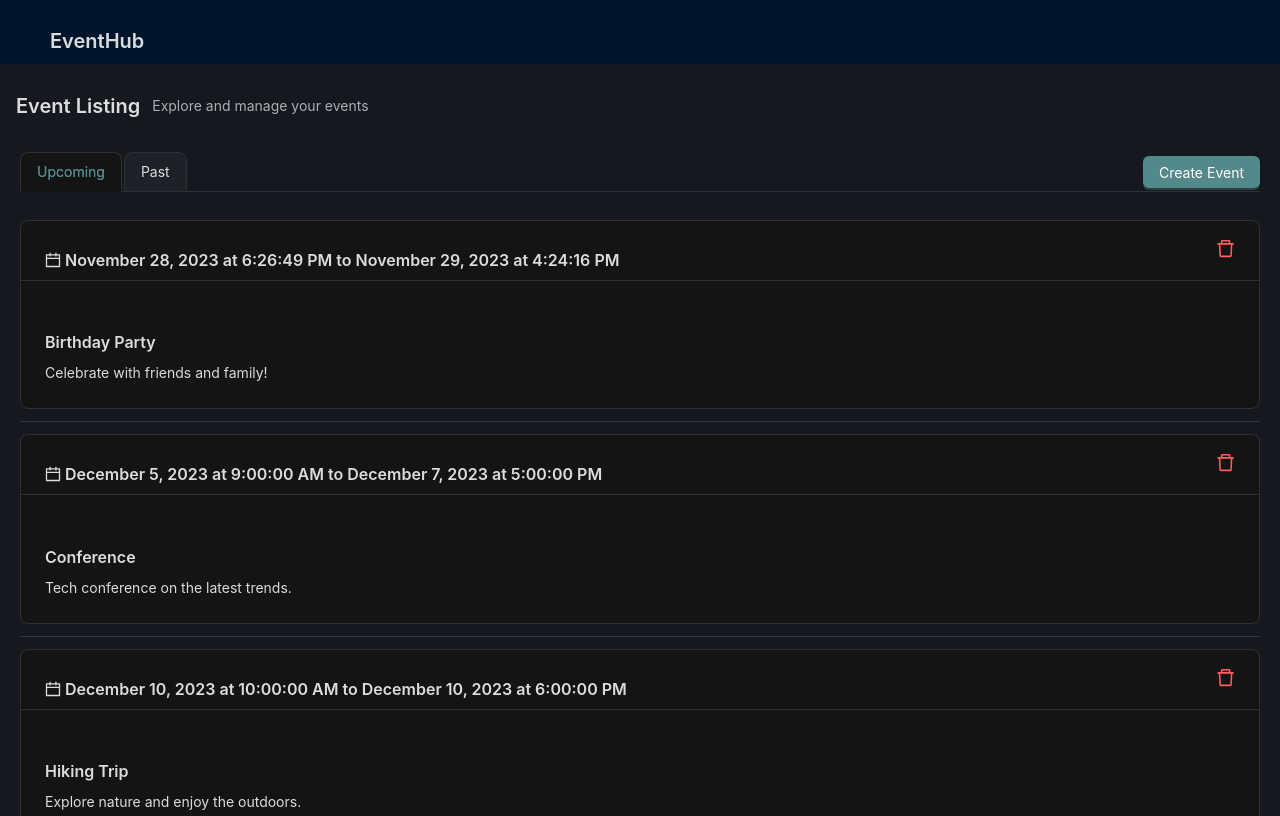
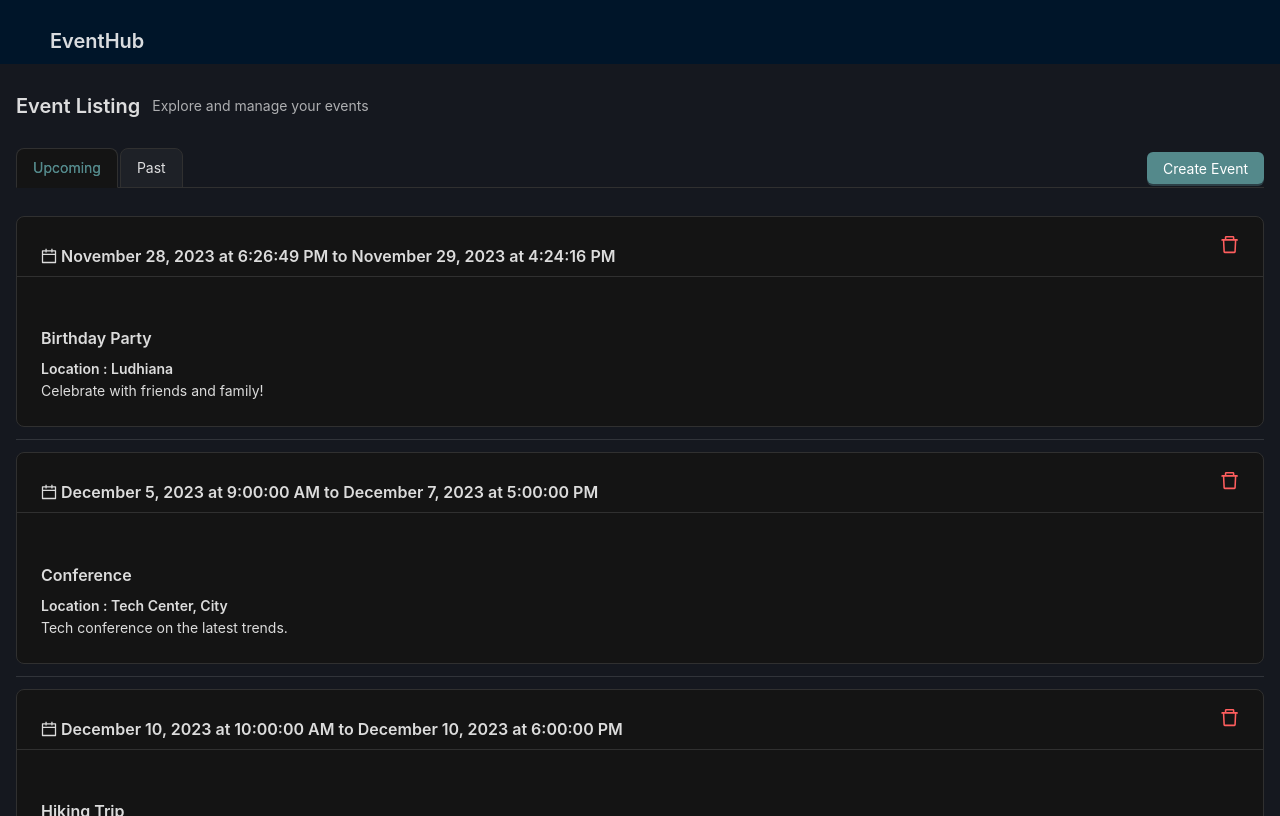
Before and after one commit to Durgesh2601/EventHub, a React (Create React App) app: page / in a window 1280 px wide. Built offline with nearby package versions, Linux system fonts and the light colour scheme.

Commit message:
chore: add constants

```diff
--- a/src/components/EventComponents/EventCard.jsx
+++ b/src/components/EventComponents/EventCard.jsx
@@ -45,8 +45,13 @@ const EventCard = ({ event, onDeleteEvent }) => {
         }
         style={{ width: "100%" }}
       >
-        <Title level={5}>{event.eventName}</Title>
-        <Text>{event?.description}</Text>
+        <Title level={5}>{event?.eventName}</Title>
+        {event?.location && (
+          <Row>
+            <Text strong>Location : {event?.location}</Text>
+          </Row>
+        )}
+        {event?.description && <Text>{event?.description}</Text>}
       </Card>
     </List.Item>
   );
--- a/src/components/EventComponents/EventHeader.jsx
+++ b/src/components/EventComponents/EventHeader.jsx
@@ -1,6 +1,7 @@
 import { Col, Row, Typography, Button, Divider } from "antd";
 import { ArrowLeftOutlined } from "@ant-design/icons";
 import { useNavigate } from "react-router-dom";
+import { ROUTES } from "../../constants";
 
 const { Title } = Typography;
 
@@ -8,7 +9,7 @@ const EventHeader = () => {
   const navigate = useNavigate();
 
   const handleGoBack = () => {
-    navigate(`/`);
+    navigate(ROUTES.LISTING_PAGE);
   };
 
   return (
--- a/src/components/Navbar/index.jsx
+++ b/src/components/Navbar/index.jsx
@@ -6,7 +6,7 @@ const { Title } = Typography;
 const Navbar = () => {
   return (
     <Layout>
-      <Header style={{ position: "fixed", zIndex: 1, width: "100%" }}>
+      <Header className="header-navbar">
         <Title level={4}>EventHub</Title>
       </Header>
     </Layout>
--- a/src/constants/index.js
+++ b/src/constants/index.js
@@ -51,8 +51,14 @@ const MOCK_EVENTS = [
 ];
 
 const EVENT_STATUSES = {
-  UPCOMING: "upcoming",
-  PAST: "past",
+  UPCOMING: {
+    key: "upcoming",
+    label: "Upcoming",
+  },
+  PAST: {
+    key: "past",
+    label: "Past",
+  },
 };
 
 const EVENT_KEYS = {
@@ -61,4 +67,16 @@ const EVENT_KEYS = {
   STATUS: "status",
 };
 
-export { MOCK_EVENTS, EVENT_STATUSES, EVENT_KEYS };
+const ROUTES = {
+  CREATE_EVENT: "/create-event",
+  LISTING_PAGE: "/",
+};
+
+const ACTION_MSGS = {
+  ADD_EVENT: "Event added successfully!",
+  REMOVE_EVENT: "Event removed successfully!",
+  UPDATE_EVENT: "Event updated successfully!",
+  ERROR_MSG: "Something went wrong. Please try again!",
+};
+
+export { MOCK_EVENTS, EVENT_STATUSES, EVENT_KEYS, ROUTES, ACTION_MSGS };
--- a/src/index.css
+++ b/src/index.css
@@ -27,4 +27,20 @@ code {
 .form-header {
   width: 96%;
   margin: auto;
+  margin-top: 5rem;
 }
+.card-row {
+  overflow-y: auto;
+  max-height: calc(100vh - 64px);
+}
+.main-container {
+  margin-top: 5rem;
+}
+.tab-container {
+  padding: 1rem;
+}
+.header-navbar {
+  position: fixed;
+  z-index: 1;
+  width: 100%;
+}
--- a/src/pages/CreateEvent.jsx
+++ b/src/pages/CreateEvent.jsx
@@ -3,6 +3,7 @@ import { useNavigate } from "react-router-dom";
 import { v4 as uuid } from "uuid";
 import EventForm from "../components/EventComponents";
 import { useEventContext } from "../context/EventContext";
+import { ACTION_MSGS, ROUTES } from "../constants";
 
 const CreateEvent = () => {
   const navigate = useNavigate();
@@ -15,12 +16,13 @@ const CreateEvent = () => {
       id: uuid(),
     };
     addEvent(newEvent);
-    message.success("Event created successfully!");
-    navigate(`/`);
+    message.success(ACTION_MSGS.ADD_EVENT);
+    navigate(ROUTES.LISTING_PAGE);
   };
 
   const handleFinishFailed = (errorInfo) => {
     console.error("Failed:", errorInfo);
+    message.error(ACTION_MSGS.ERROR_MSG);
   };
 
   return (
--- a/src/pages/ListingPage.jsx
+++ b/src/pages/ListingPage.jsx
@@ -1,26 +1,25 @@
 import { PageHeader } from "@ant-design/pro-layout";
-import { Tabs, List, Button } from "antd";
+import { Tabs, List, Button, message } from "antd";
 import { Link } from "react-router-dom";
-import { EVENT_STATUSES } from "../constants";
+import { ACTION_MSGS, EVENT_STATUSES, ROUTES } from "../constants";
 import { getFilteredEventsByKey } from "../utils/helpers";
 import { useEventContext } from "../context/EventContext";
 import EventCard from "../components/EventComponents/EventCard";
 
 const EventListingPage = () => {
   const { events, removeEvent } = useEventContext();
+  const { UPCOMING, PAST } = EVENT_STATUSES;
 
-  const upcomingEvents = getFilteredEventsByKey(
-    events,
-    EVENT_STATUSES.UPCOMING
-  );
-  const pastEvents = getFilteredEventsByKey(events, EVENT_STATUSES.PAST);
+  const upcomingEvents = getFilteredEventsByKey(events, UPCOMING.value);
+  const pastEvents = getFilteredEventsByKey(events, PAST.value);
 
   const handleDeleteEvent = (event) => {
     removeEvent(event?.id);
+    message.success(ACTION_MSGS.REMOVE_EVENT);
   };
 
   const createEventButton = (
-    <Link to="/create-event">
+    <Link to={ROUTES.CREATE_EVENT}>
       <Button type="primary">Create Event</Button>
     </Link>
   );
@@ -28,49 +27,41 @@ const EventListingPage = () => {
   const tabItems = [
     {
       key: "1",
-      label: "Upcoming",
+      label: UPCOMING.label,
       children: (
+        <div className="card-row">
           <List
             dataSource={upcomingEvents}
             renderItem={(event) => (
               <EventCard event={event} onDeleteEvent={handleDeleteEvent} />
             )}
           />
+        </div>
       ),
     },
     {
       key: "2",
-      label: "Past",
+      label: PAST.label,
       children: (
+        <div className="card-row">
           <List
             dataSource={pastEvents}
             renderItem={(event) => (
               <EventCard event={event} onDeleteEvent={handleDeleteEvent} />
             )}
           />
+        </div>
       ),
     },
   ];
 
   return (
-    <div
-      style={{
-        overflowY: "auto",
-        maxHeight: "calc(100vh - 64px)",
-        marginTop: "5rem",
-      }}
-    >
+    <div className="card-row main-container">
       <PageHeader
         title="Event Listing"
         subTitle="Explore and manage your events"
       />
-      <div
-        style={{
-          padding: "20px",
-          overflowY: "auto",
-          maxHeight: "calc(100vh - 64px)",
-        }}
-      >
+      <div className="tab-container">
         <Tabs
           defaultActiveKey="1"
           items={tabItems}
--- a/src/utils/helpers.js
+++ b/src/utils/helpers.js
@@ -3,9 +3,9 @@ import { EVENT_STATUSES } from "../constants";
 const getFilteredEventsByKey = (events, key) => {
   const currentDate = getCurrentDate();
   switch (key) {
-    case EVENT_STATUSES.UPCOMING:
+    case EVENT_STATUSES.UPCOMING.value:
       return events?.filter((event) => event?.dateTime?.[0] > currentDate);
-    case EVENT_STATUSES.PAST:
+    case EVENT_STATUSES.PAST.value:
       return events?.filter((event) => event?.dateTime?.[1] <= currentDate);
     default:
       return events;
```
Also changed, not shown: src/components/index.jsx (deleted). Lines whose indentation alone changed are shown as unchanged.
